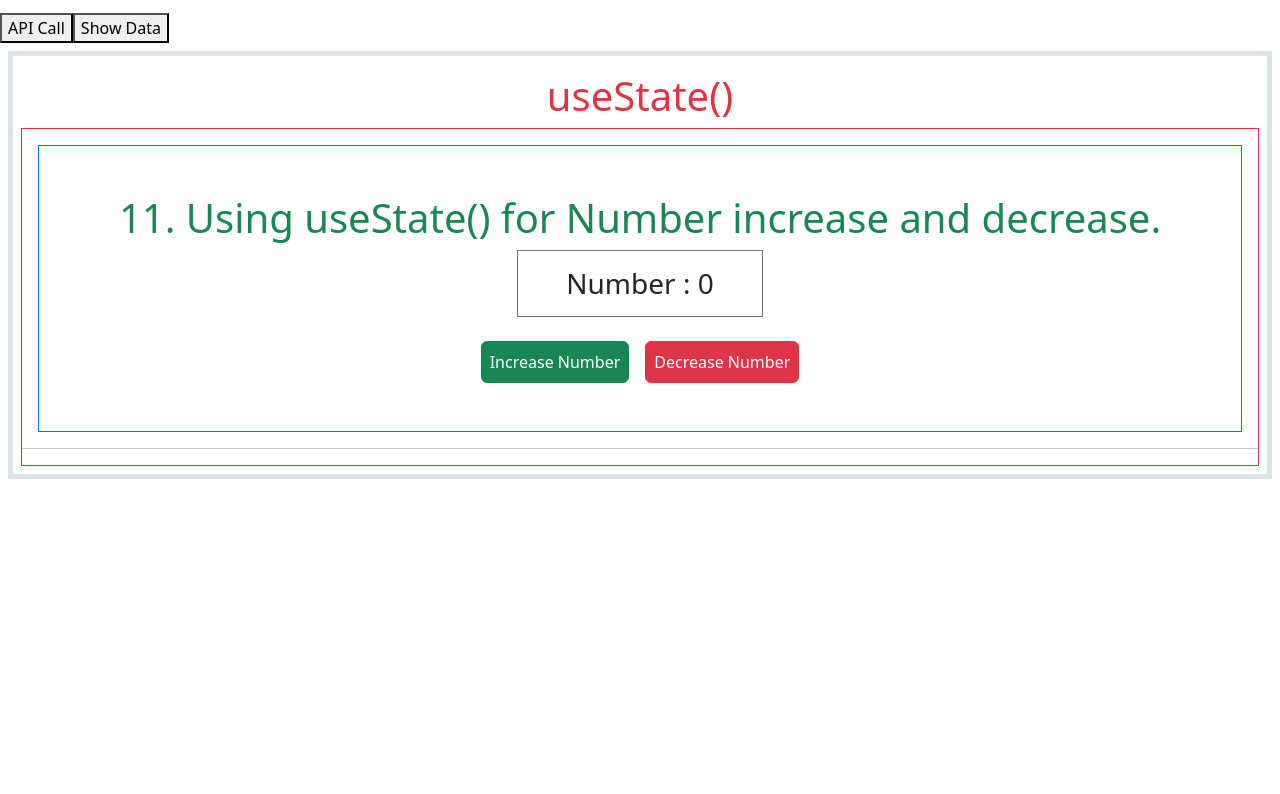
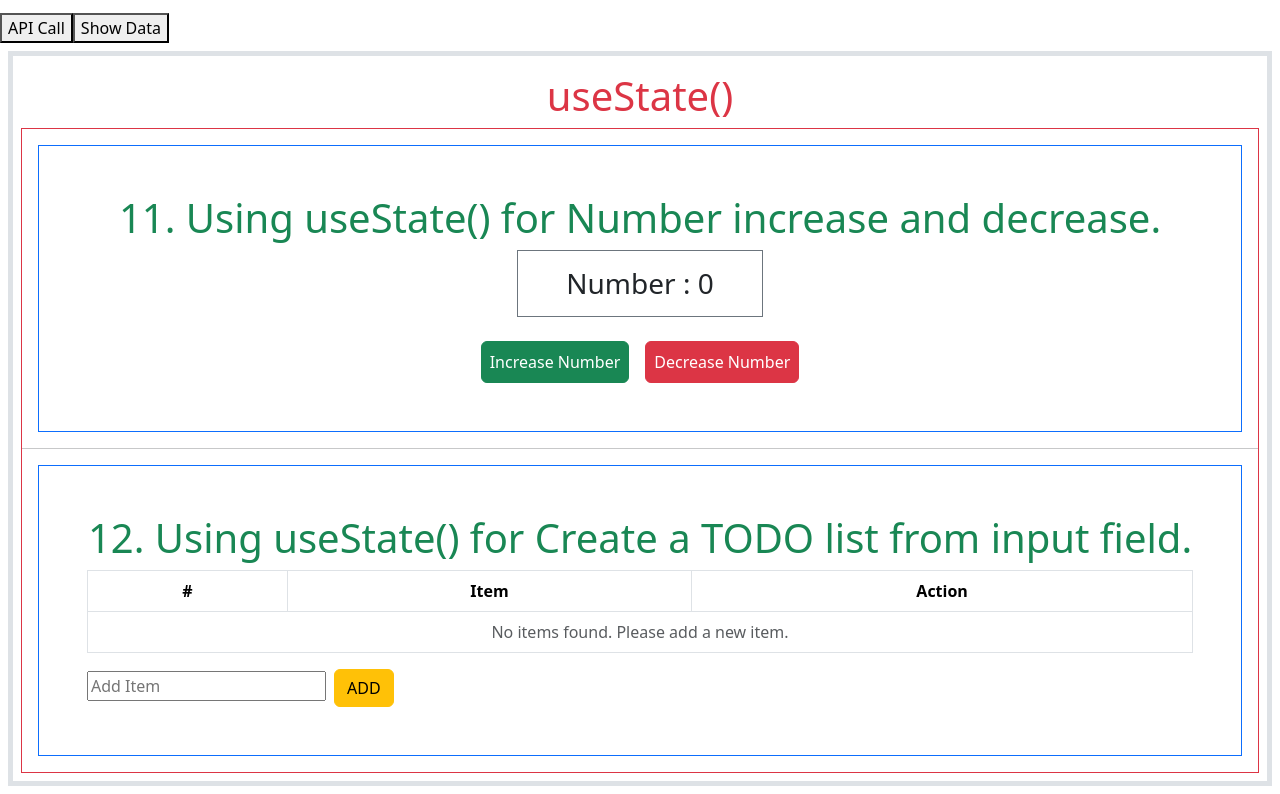
Before and after one commit to H-M-Nizum/basic-react-project, a React (Vite) app: page / in a window 1280 px wide. Shown: the part 1787-2581 px from the top of the page. Before the commit the page ends 2274 px from the top, so only its background shows below. Built offline with nearby package versions, Linux system fonts and the light colour scheme.

Commit message:
12. Using useState() for Create a TODO list from input field

```diff
--- a/src/components/LoopInside.jsx
+++ b/src/components/LoopInside.jsx
@@ -7,7 +7,7 @@ const LoopInside = () => {
       <h1>3. Use Loop Inside React Component</h1>
       {grade.map((item, i) => {
         return (
-          <li>
+          <li key={i}>
             {i}. {item}
           </li>
         );
--- a/src/components/useState/ParentUseState.jsx
+++ b/src/components/useState/ParentUseState.jsx
@@ -1,5 +1,6 @@
 import React from "react";
 import NumberIncreaseAndDecrease from "./NumberIncreaseAndDecrease";
+import TodoList from "./TodoList";
 
 const ParentUseState = () => {
   return (
@@ -8,6 +9,7 @@ const ParentUseState = () => {
       <div className="border border-danger">
         <NumberIncreaseAndDecrease />
         <hr />
+        <TodoList />
       </div>
     </div>
   );
--- /dev/null
+++ b/src/components/useState/TodoList.jsx
@@ -0,0 +1,82 @@
+import React, { useState } from "react";
+
+const TodoList = () => {
+  const [list, setList] = useState([]);
+  const [item, setItem] = useState("");
+
+  // Update item state on input change
+  const AddToItem = (element) => {
+    setItem(element);
+  };
+  // Add new item to list
+  const AddToList = () => {
+    if (item.trim() !== "") {
+      setList([...list, item]); // Correct way to update state
+      setItem(""); // Clear input field
+    }
+  };
+  // Remove an item from the list by index
+  const RemoveFromList = (index) => {
+    list.splice(index, 1);
+    setList([...list]);
+  };
+  return (
+    <div>
+      <div className="border border-primary p-5 m-3">
+        <h1 className="text-success text-center">
+          12. Using useState() for Create a TODO list from input field.
+        </h1>
+        <div>
+          <div>
+            <table className="table table-bordered text-center">
+              <thead>
+                <tr>
+                  <th>#</th>
+                  <th>Item</th>
+                  <th>Action</th>
+                </tr>
+              </thead>
+              <tbody>
+                {list.length > 0 ? (
+                  list.map((element, index) => (
+                    <tr key={index}>
+                      <td>{index + 1}</td>
+                      <td>{element}</td>
+                      <td>
+                        <button
+                          onClick={() => RemoveFromList(index)}
+                          className="btn btn-danger btn-sm"
+                        >
+                          Remove
+                        </button>
+                      </td>
+                    </tr>
+                  ))
+                ) : (
+                  <tr>
+                    <td colSpan="3" className="text-center text-muted">
+                      No items found. Please add a new item.
+                    </td>
+                  </tr>
+                )}
+              </tbody>
+            </table>
+          </div>
+          <div>
+            <input
+              value={item}
+              onChange={(e) => AddToItem(e.target.value)}
+              type="text"
+              placeholder="Add Item"
+            />
+            <button onClick={AddToList} className="btn btn-warning ms-2">
+              ADD
+            </button>
+          </div>
+        </div>
+      </div>
+    </div>
+  );
+};
+
+export default TodoList;
```
